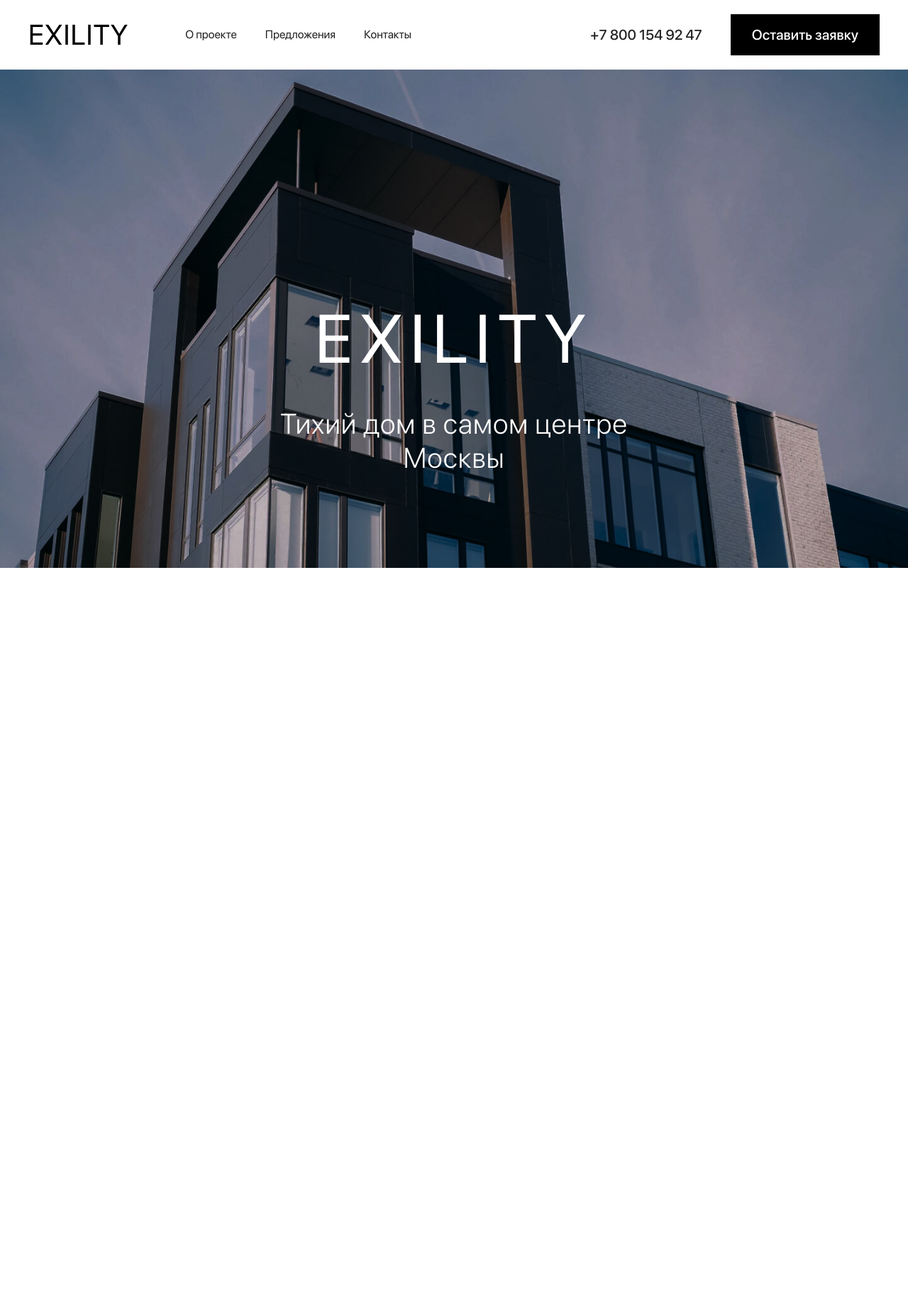
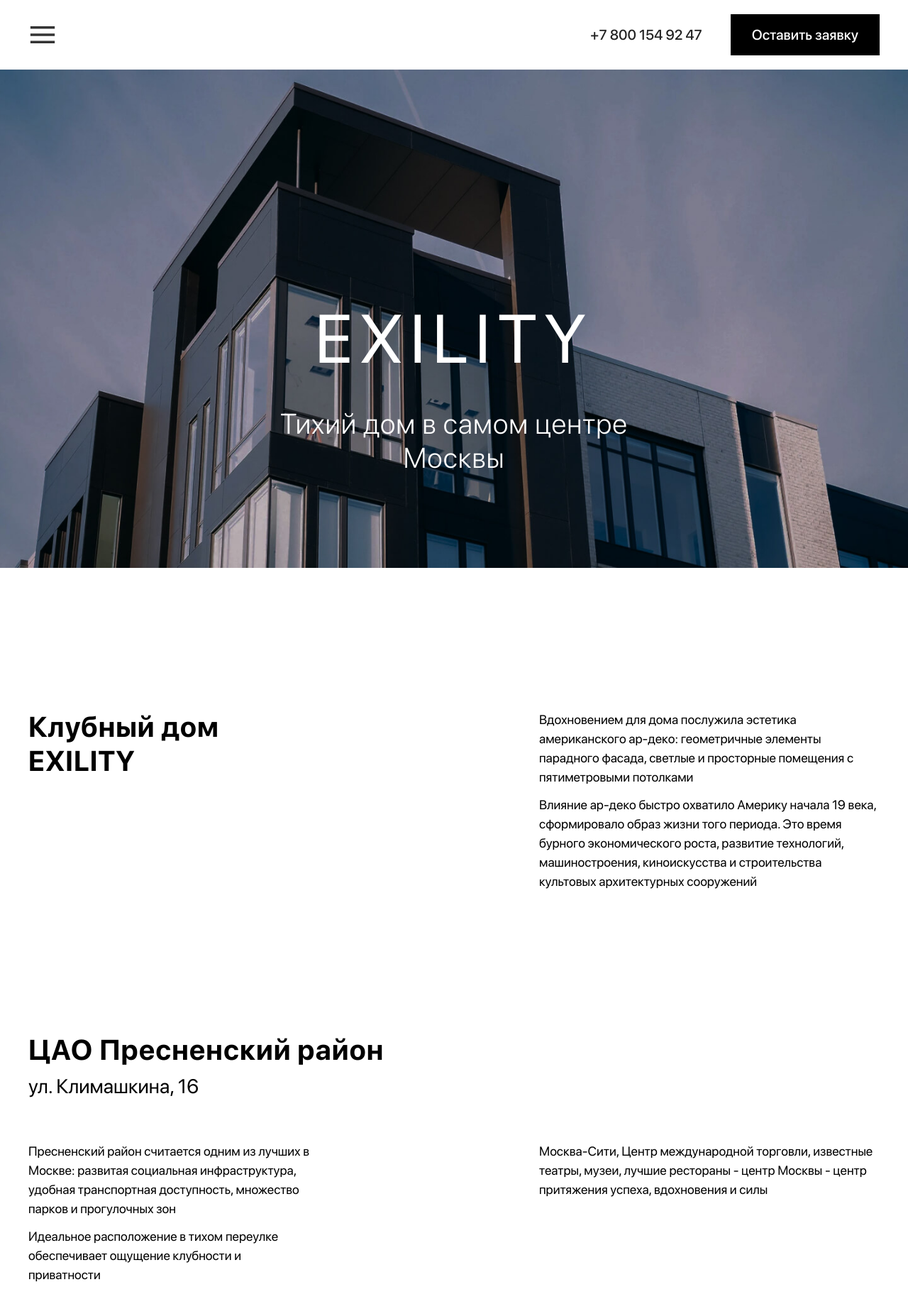
Before and after one commit to MultipleIllusionsi/Exility, a website built with webpack: page src/index.html in a window 1280 px wide. Shown: the top 1844 px of the page at 71% size. Before the commit the page ends 804 px from the top, so only its background shows below. Built offline with nearby package versions, Linux system fonts and the light colour scheme.

Commit message:
added kind of responsive and three sections

```diff
--- a/src/index.html
+++ b/src/index.html
@@ -5,6 +5,7 @@
     <meta http-equiv="X-UA-Compatible" content="IE=edge" />
     <meta name="viewport" content="width=device-width, initial-scale=1.0" />
     <link rel="stylesheet" href="./assets/fonts/fonts.css" />
+
     <title>Exility</title>
   </head>
   <body>
@@ -13,13 +14,17 @@
         <div class="header__nav__left-side">
           <div class="heading-secondary logo">EXILITY</div>
           <div class="header__nav__links-wrapper">
-            <div class="header__nav__links-item"><a href="">О проекте</a></div>
-            <div class="header__nav__links-item">
-              <a href="">Предложения</a>
-            </div>
-            <div class="header__nav__links-item"><a href="">Контакты</a></div>
+            <a href="#" class="header__nav__links-item">О проекте</a>
+            <a href="#" class="header__nav__links-item">Предложения</a>
+            <a href="#" class="header__nav__links-item">Контакты</a>
           </div>
         </div>
+
+        <img
+          class="header__nav__hamburger-icon"
+          src="./assets/Hamburger.svg"
+          alt=""
+        />
 
         <div class="header__nav__right-side">
           <div class="header__nav__phone">
@@ -45,5 +50,66 @@
         <img class="header__wrapper__img" src="./assets/HeaderImg.jpg" alt="" />
       </div>
     </header>
+
+    <section class="section__wrapper about__wrapper">
+      <h2 class="heading-secondary heading-secondary--bold sm-cl mr-20">
+        Клубный дом EXILITY
+      </h2>
+      <div class="about__text lg-cl">
+        <p class="regular-text paragraph-spacing">
+          Вдохновением для дома послужила эстетика американского ар-деко:
+          геометричные элементы парадного фасада, светлые и просторные помещения
+          с пятиметровыми потолками
+        </p>
+        <p class="regular-text">
+          Влияние ар-деко быстро охватило Америку начала 19 века, сформировало
+          образ жизни того периода. Это время бурного экономического роста,
+          развитие технологий, машиностроения, киноискусства и строительства
+          культовых архитектурных сооружений
+        </p>
+      </div>
+    </section>
+
+    <section class="section__wrapper placement__wrapper">
+      <h2 class="heading-secondary heading-secondary--bold">
+        ЦАО Пресненский район
+      </h2>
+      <h3 class="heading-tertiary">ул. Климашкина, 16</h3>
+
+      <div class="placement__text">
+        <div class="sm-cl mr-20">
+          <p class="regular-text paragraph-spacing">
+            Пресненский район считается одним из лучших в Москве: развитая
+            социальная инфраструктура, удобная транспортная доступность,
+            множество парков и прогулочных зон
+          </p>
+          <p class="regular-text">
+            Идеальное расположение в тихом переулке обеспечивает ощущение
+            клубности и приватности
+          </p>
+        </div>
+
+        <p class="regular-text lg-cl">
+          Москва-Сити, Центр международной торговли, известные театры, музеи,
+          лучшие рестораны - центр Москвы - центр притяжения успеха, вдохновения
+          и силы
+        </p>
+      </div>
+    </section>
+
+    <section>
+      <iframe
+        frameborder="0"
+        scrolling="no"
+        marginheight="0"
+        marginwidth="0"
+        id="gmap_canvas"
+        src="https://maps.google.com/maps?width=1920&amp;height=600&amp;hl=en&amp;q=%D0%BA%D0%BB%D0%B8%D0%BC%D0%B0%D1%88%D0%BA%D0%B8%D0%BD%D0%B0%2016%20%D0%9C%D0%BE%D1%81%D0%BA%D0%B2%D0%B0+(Exility)&amp;t=&amp;z=14&amp;ie=UTF8&amp;iwloc=B&amp;output=embed"
+      ></iframe>
+    </section>
+
+    <section class="section__wrapper advantages">
+      <h2 class="heading-secondary heading-secondary--bold">Преимущества</h2>
+    </section>
   </body>
 </html>
--- a/src/scss/abstracts/_mixins.scss
+++ b/src/scss/abstracts/_mixins.scss
@@ -1,25 +1,25 @@
 @mixin response($breakpoint) {
   @if $breakpoint==phone {
-    @media only screen and (max-width: 600px) {
+    @media only screen and (max-width: 320px) {
       @content;
     }
   }
 
   @if $breakpoint==tab-port {
-    @media only screen and (max-width: 900px) {
+    @media only screen and (max-width: 640px) {
       @content;
     }
   }
 
   @if $breakpoint==tab-land {
-    @media only screen and (max-width: 1200px) {
+    @media only screen and (max-width: 1000px) {
       @content;
     }
   }
 
-  //   @if $breakpoint == big-desktop {
-  //     @media only screen and (min-width: 1800px) {
-  //       @content;
-  //     }
-  //   }
+  @if $breakpoint==notebook {
+    @media only screen and (max-width: 1440px) {
+      @content;
+    }
+  }
 }
--- a/src/scss/base/_typography.scss
+++ b/src/scss/base/_typography.scss
@@ -15,7 +15,24 @@
   &--light {
     font-weight: 300;
   }
+
+  &--bold {
+    font-weight: 700;
+  }
 }
 
 .heading-tertiary {
+  font-size: 28px;
+  line-height: 125%;
+  font-weight: 400;
 }
+
+.regular-text {
+  font-size: 18px;
+  font-weight: 400;
+  line-height: 150%;
+}
+
+.paragraph-spacing {
+  margin-bottom: 12px;
+}
--- a/src/scss/base/_utilities.scss
+++ b/src/scss/base/_utilities.scss
@@ -1,3 +1,38 @@
 .logo {
   cursor: pointer;
 }
+
+.section__wrapper {
+  margin-top: 200px;
+}
+
+.sm-cl {
+  max-width: 520px;
+  min-width: 520px;
+
+  @include response(notebook) {
+    max-width: 400px;
+    min-width: 400px;
+  }
+
+  @include response(tab-land) {
+    max-width: 280px;
+    min-width: 280px;
+  }
+}
+
+.lg-cl {
+  max-width: 600px;
+
+  @include response(notebook) {
+    max-width: 480px;
+  }
+
+  @include response(tab-land) {
+    max-width: 280px;
+  }
+}
+
+.mr-20 {
+  margin-right: 20px;
+}
--- /dev/null
+++ b/src/scss/layout/_about.scss
@@ -0,0 +1,14 @@
+.about {
+  &__text {
+    display: flex;
+    flex-direction: column;
+  }
+
+  &__wrapper {
+    max-width: 1240px;
+    padding: 0 20px;
+    margin: 200px auto;
+    display: flex;
+    justify-content: space-between;
+  }
+}
--- /dev/null
+++ b/src/scss/layout/_advantages.scss
@@ -0,0 +1,5 @@
+.advantages {
+  max-width: 1240px;
+  padding: 0 20px;
+  margin: 200px auto;
+}
--- a/src/scss/layout/_header.scss
+++ b/src/scss/layout/_header.scss
@@ -1,15 +1,30 @@
 .header {
   &__nav {
-    width: 1200px;
+    max-width: 1240px;
     margin: 0 auto;
-    padding: 20px 0;
+    padding: 20px;
     display: flex;
     align-items: center;
     justify-content: space-between;
 
+    &__hamburger-icon {
+      cursor: pointer;
+      display: none;
+      width: 40px;
+      height: 24px;
+
+      @include response(notebook) {
+        display: block;
+      }
+    }
+
     &__left-side {
       display: flex;
       align-items: center;
+
+      @include response(notebook) {
+        display: none;
+      }
     }
 
     &__right-side {
@@ -32,6 +47,7 @@
       }
 
       &-item {
+        position: relative;
         cursor: pointer;
         font-size: 16px;
         font-weight: 400;
@@ -40,6 +56,28 @@
 
         &:not(:first-of-type) {
           margin-left: 40px;
+        }
+
+        &::before {
+          content: "";
+          position: absolute;
+          width: 100%;
+          height: 1px;
+          background: currentColor;
+          top: 100%;
+          left: 0;
+          pointer-events: none;
+        }
+
+        &::before {
+          transform-origin: 100% 50%;
+          transform: scale3d(0, 1, 1);
+          transition: transform 0.3s;
+        }
+
+        &:hover::before {
+          transform-origin: 0% 50%;
+          transform: scale3d(1, 1, 1);
         }
       }
     }
@@ -62,7 +100,7 @@
       }
 
       &__subheading {
-        width: 550px;
+        max-width: 550px;
       }
     }
 
--- /dev/null
+++ b/src/scss/layout/_placement.scss
@@ -0,0 +1,25 @@
+.placement {
+  &__wrapper {
+    max-width: 1240px;
+    padding: 0 20px;
+    margin: 200px auto;
+
+    & h2 {
+      margin-bottom: 10px;
+    }
+
+    & h3 {
+      margin-bottom: 60px;
+    }
+  }
+
+  &__text {
+    display: flex;
+    justify-content: space-between;
+  }
+}
+
+#gmap_canvas {
+  height: 600px;
+  width: 100%;
+}
--- a/src/scss/main.scss
+++ b/src/scss/main.scss
@@ -10,3 +10,6 @@
 @import "components/button";
 
 @import "layout/header";
+@import "layout/about";
+@import "layout/placement";
+@import "layout/advantages";
```
Also changed, not shown: src/assets/Hamburger.svg (added).
